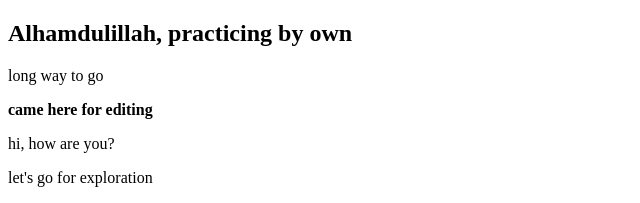
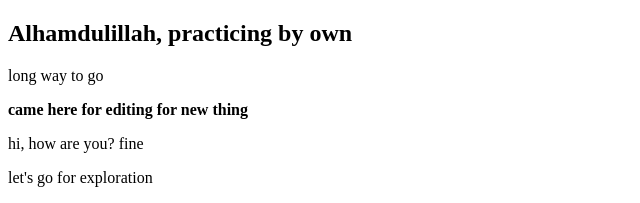
Before and after one commit to Jubair-Saad/my-second-website, a plain HTML site: page index.html in a window 1280 px wide. Shown: the top 203 px of the page, without its empty margins (0-640 px from the left). Drawn offline with Linux system fonts and the light colour scheme.

Commit message:
changer in second branch

```diff
--- a/index.html
+++ b/index.html
@@ -8,8 +8,8 @@
 <body>
     <h2>Alhamdulillah, practicing by own</h2>
     <p>long way to go</p>
-    <b>came here for editing</b>
-    <p>hi, how are you?</p>
+    <b>came here for editing for new thing</b>
+    <p>hi, how are you? fine</p>
     <p>let's go for exploration</p>
     <p>talking from the second branch</p>
     <p>learninf new thing</p>
```
